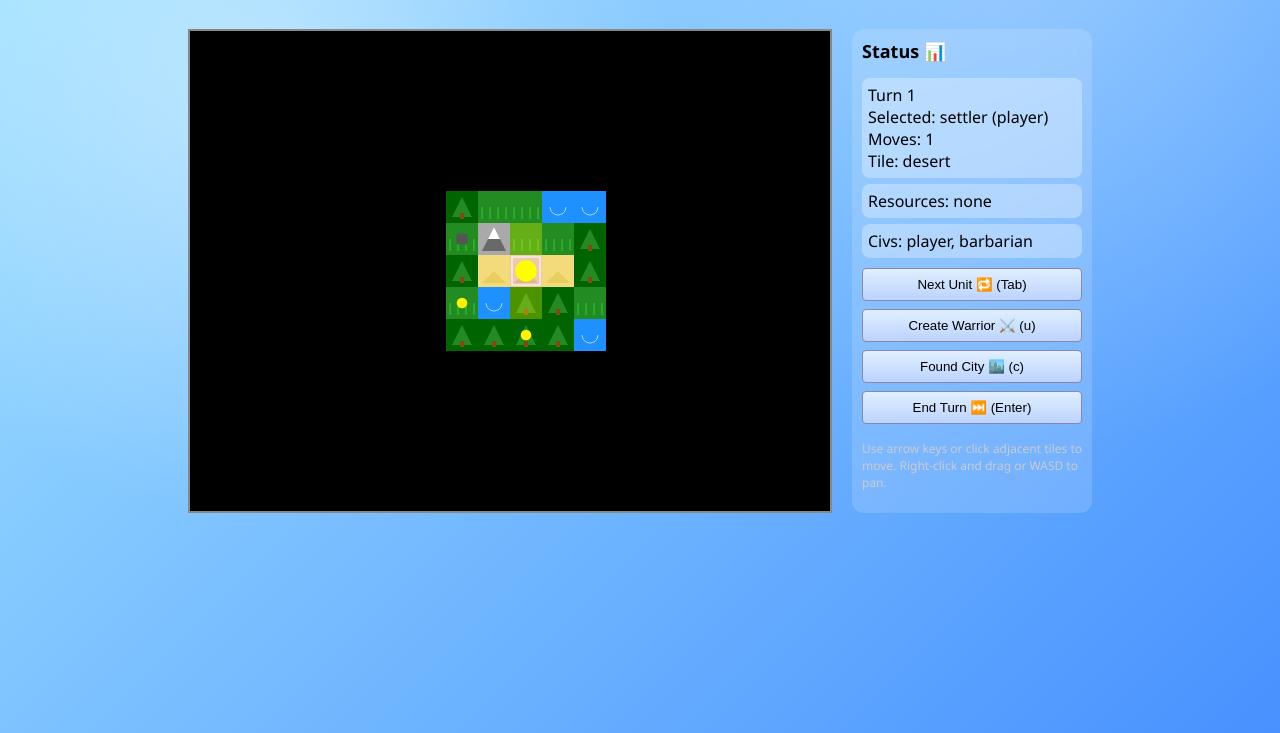
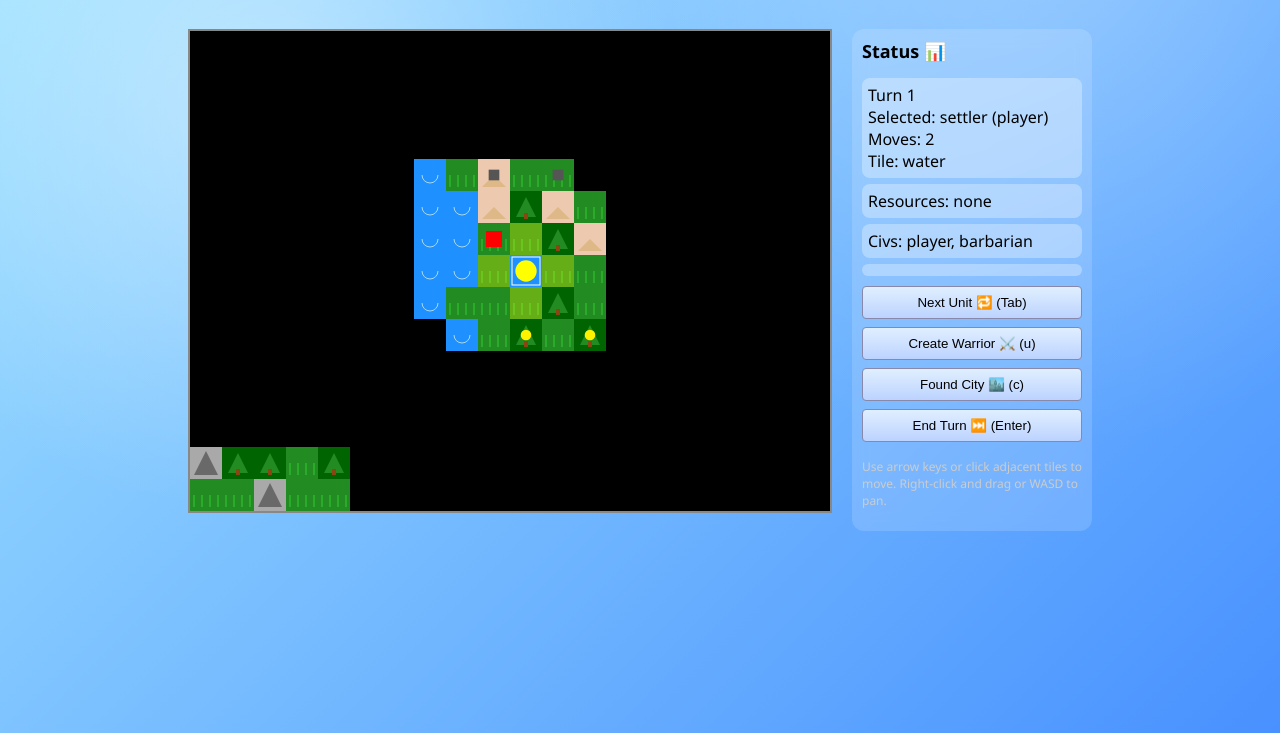
Before and after one commit to shatley123/web4x, a website with bundled scripts: page index.html in a window 1280 px wide. Shown: the part 67-800 px from the top of the page. Built offline with nearby package versions, Linux system fonts and the light colour scheme.

Commit message:
Add continent generation, tile costs, and hover info

```diff
--- a/index.html
+++ b/index.html
@@ -76,6 +76,7 @@
       <p id="info"></p>
       <p id="resources"></p>
       <p id="civs"></p>
+      <p id="hover-info"></p>
       <div id="city-panel" style="display:none;">
         <select id="build-select">
           <option value="warrior">Warrior</option>
--- a/src/game.js
+++ b/src/game.js
@@ -4,7 +4,7 @@ import { processCity } from './city.js';
 export function endTurn(map, units, resources) {
   // Reset movement and move barbarians
   for (const unit of [...units]) {
-    unit.moves = 1;
+    unit.moves = unit.speed;
     if (unit.owner === 'barbarian') {
       const dirs = [
         [0, -1],
--- a/src/main.js
+++ b/src/main.js
@@ -1,5 +1,5 @@
 import { generateMap } from './map.js';
-import { createUnit, moveUnit } from './unit.js';
+import { createUnit, moveUnit, TILE_MOVEMENT_COST } from './unit.js';
 import { createCity } from './city.js';
 import { endTurn } from './game.js';
 
@@ -15,7 +15,78 @@ const ctx = canvas.getContext('2d');
 canvas.width = VIEW_WIDTH * TILE_SIZE;
 canvas.height = VIEW_HEIGHT * TILE_SIZE;
 
+const textures = {};
+
+function createPattern(drawFn) {
+  const c = document.createElement('canvas');
+  c.width = c.height = 32;
+  const cctx = c.getContext('2d');
+  drawFn(cctx);
+  return ctx.createPattern(c, 'repeat');
+}
+
+function initTextures() {
+  textures.water = createPattern((cctx) => {
+    cctx.fillStyle = '#1e90ff';
+    cctx.fillRect(0, 0, 32, 32);
+    cctx.strokeStyle = '#add8e6';
+    cctx.beginPath();
+    cctx.arc(16, 16, 8, 0, Math.PI);
+    cctx.stroke();
+  });
+  textures.grass = createPattern((cctx) => {
+    cctx.fillStyle = '#228b22';
+    cctx.fillRect(0, 0, 32, 32);
+    cctx.strokeStyle = '#32cd32';
+    for (let i = 0; i < 4; i++) {
+      const gx = i * 8 + 4;
+      cctx.beginPath();
+      cctx.moveTo(gx, 28);
+      cctx.lineTo(gx, 16);
+      cctx.stroke();
+    }
+  });
+  textures.mountain = createPattern((cctx) => {
+    cctx.fillStyle = '#a9a9a9';
+    cctx.fillRect(0, 0, 32, 32);
+    cctx.fillStyle = '#696969';
+    cctx.beginPath();
+    cctx.moveTo(16, 4);
+    cctx.lineTo(4, 28);
+    cctx.lineTo(28, 28);
+    cctx.closePath();
+    cctx.fill();
+  });
+  textures.desert = createPattern((cctx) => {
+    cctx.fillStyle = '#edc9af';
+    cctx.fillRect(0, 0, 32, 32);
+    cctx.fillStyle = '#deb887';
+    cctx.beginPath();
+    cctx.moveTo(4, 28);
+    cctx.lineTo(16, 16);
+    cctx.lineTo(28, 28);
+    cctx.closePath();
+    cctx.fill();
+  });
+  textures.forest = createPattern((cctx) => {
+    cctx.fillStyle = '#006400';
+    cctx.fillRect(0, 0, 32, 32);
+    cctx.fillStyle = '#228b22';
+    cctx.beginPath();
+    cctx.moveTo(16, 6);
+    cctx.lineTo(6, 26);
+    cctx.lineTo(26, 26);
+    cctx.closePath();
+    cctx.fill();
+    cctx.fillStyle = '#8b4513';
+    cctx.fillRect(14, 22, 4, 6);
+  });
+}
+
+initTextures();
+
 const info = document.getElementById('info');
+const hoverInfo = document.getElementById('hover-info');
 const endTurnBtn = document.getElementById('end-turn');
 const nextUnitBtn = document.getElementById('next-unit');
 const createWarriorBtn = document.getElementById('create-warrior');
@@ -105,6 +176,25 @@ canvas.addEventListener('click', (e) => {
       }
     }
   }
+});
+
+canvas.addEventListener('mousemove', (e) => {
+  const rect = canvas.getBoundingClientRect();
+  const tx = Math.floor((e.clientX - rect.left) / TILE_SIZE) + cameraX;
+  const ty = Math.floor((e.clientY - rect.top) / TILE_SIZE) + cameraY;
+  const tile = map[ty] && map[ty][tx];
+  if (tile && tile.seen) {
+    let text = `Tile: ${tile.type}`;
+    if (tile.resource) text += `, ${tile.resource}`;
+    if (tile.city) text += `, City (${tile.city.owner})`;
+    hoverInfo.textContent = text;
+  } else {
+    hoverInfo.textContent = '';
+  }
+});
+
+canvas.addEventListener('mouseleave', () => {
+  hoverInfo.textContent = '';
 });
 
 canvas.addEventListener('contextmenu', (e) => e.preventDefault());
@@ -285,7 +375,8 @@ function getAvailableMoves(unit, map, units) {
     const ny = unit.y + dy;
     if (ny < 0 || ny >= map.length || nx < 0 || nx >= map[0].length) continue;
     const tile = map[ny][nx];
-    if (tile.type === 'water' || tile.type === 'mountain') continue;
+    const cost = TILE_MOVEMENT_COST[tile.type] ?? 1;
+    if (!isFinite(cost) || cost > unit.moves) continue;
     if (units.some((u) => u.x === nx && u.y === ny && u.owner === unit.owner)) continue;
     moves.push({ x: nx, y: ny });
   }
@@ -411,72 +502,13 @@ function updateVisibility() {
 }
 
 function drawTile(type, x, y) {
-  switch (type) {
-    case 'water':
-      ctx.fillStyle = '#1e90ff';
-      ctx.fillRect(x, y, TILE_SIZE, TILE_SIZE);
-      ctx.strokeStyle = '#add8e6';
-      ctx.beginPath();
-      ctx.arc(x + TILE_SIZE / 2, y + TILE_SIZE / 2, TILE_SIZE / 4, 0, Math.PI);
-      ctx.stroke();
-      break;
-    case 'grass':
-      ctx.fillStyle = '#228b22';
-      ctx.fillRect(x, y, TILE_SIZE, TILE_SIZE);
-      ctx.strokeStyle = '#32cd32';
-      for (let i = 0; i < 4; i++) {
-        const gx = x + i * (TILE_SIZE / 4) + TILE_SIZE / 8;
-        ctx.beginPath();
-        ctx.moveTo(gx, y + TILE_SIZE - 4);
-        ctx.lineTo(gx, y + TILE_SIZE / 2);
-        ctx.stroke();
-      }
-      break;
-    case 'mountain':
-      ctx.fillStyle = '#a9a9a9';
-      ctx.fillRect(x, y, TILE_SIZE, TILE_SIZE);
-      ctx.fillStyle = '#696969';
-      ctx.beginPath();
-      ctx.moveTo(x + TILE_SIZE / 2, y + 4);
-      ctx.lineTo(x + 4, y + TILE_SIZE - 4);
-      ctx.lineTo(x + TILE_SIZE - 4, y + TILE_SIZE - 4);
-      ctx.closePath();
-      ctx.fill();
-      ctx.fillStyle = '#ffffff';
-      ctx.beginPath();
-      ctx.moveTo(x + TILE_SIZE / 2, y + 4);
-      ctx.lineTo(x + TILE_SIZE / 2 - 6, y + TILE_SIZE / 2);
-      ctx.lineTo(x + TILE_SIZE / 2 + 6, y + TILE_SIZE / 2);
-      ctx.closePath();
-      ctx.fill();
-      break;
-    case 'desert':
-      ctx.fillStyle = '#edc9af';
-      ctx.fillRect(x, y, TILE_SIZE, TILE_SIZE);
-      ctx.fillStyle = '#deb887';
-      ctx.beginPath();
-      ctx.moveTo(x + 4, y + TILE_SIZE - 4);
-      ctx.lineTo(x + TILE_SIZE / 2, y + TILE_SIZE / 2);
-      ctx.lineTo(x + TILE_SIZE - 4, y + TILE_SIZE - 4);
-      ctx.closePath();
-      ctx.fill();
-      break;
-    case 'forest':
-      ctx.fillStyle = '#006400';
-      ctx.fillRect(x, y, TILE_SIZE, TILE_SIZE);
-      ctx.fillStyle = '#228b22';
-      ctx.beginPath();
-      ctx.moveTo(x + TILE_SIZE / 2, y + 6);
-      ctx.lineTo(x + 6, y + TILE_SIZE - 6);
-      ctx.lineTo(x + TILE_SIZE - 6, y + TILE_SIZE - 6);
-      ctx.closePath();
-      ctx.fill();
-      ctx.fillStyle = '#8b4513';
-      ctx.fillRect(x + TILE_SIZE / 2 - 2, y + TILE_SIZE - 10, 4, 6);
-      break;
-    default:
-      ctx.fillStyle = '#ff00ff';
-      ctx.fillRect(x, y, TILE_SIZE, TILE_SIZE);
+  const pattern = textures[type];
+  if (pattern) {
+    ctx.fillStyle = pattern;
+    ctx.fillRect(x, y, TILE_SIZE, TILE_SIZE);
+  } else {
+    ctx.fillStyle = '#ff00ff';
+    ctx.fillRect(x, y, TILE_SIZE, TILE_SIZE);
   }
 }
 
--- a/src/map.js
+++ b/src/map.js
@@ -3,39 +3,72 @@ export const TILE_TYPES = ["water", "grass", "mountain", "desert", "forest"];
 export const RESOURCE_TYPES = ["wheat", "iron"];
 
 /**
- * Generate a map of given width and height.
- * Each tile is an object { type: string, resource: string|null, city: boolean, seen: boolean, visible: boolean, claimedBy: string|null }
+ * Generate a map with continents and biomes.
+ * Each tile is an object { type, resource, city, seen, visible, claimedBy }
  * @param {number} width
  * @param {number} height
- * @returns {Array<Array<{type:string, city:boolean}>>}
+ * @returns {Array<Array<object>>}
  */
 export function generateMap(width, height) {
+  // start as all water
   const map = [];
   for (let y = 0; y < height; y++) {
     const row = [];
     for (let x = 0; x < width; x++) {
-      const type = randomTile();
       row.push({
-        type,
-        resource: randomResource(type),
+        type: "water",
+        resource: null,
         city: null,
         seen: false,
         visible: false,
-        claimedBy: null
+        claimedBy: null,
       });
     }
     map.push(row);
   }
+
+  // create a few continents using flood fill from random seeds
+  const continents = Math.max(1, Math.floor(Math.min(width, height) / 20));
+  for (let i = 0; i < continents; i++) {
+    const targetSize = (width * height) / (continents + 1);
+    const startX = Math.floor(Math.random() * width);
+    const startY = Math.floor(Math.random() * height);
+    const queue = [[startX, startY]];
+    let carved = 0;
+    while (queue.length && carved < targetSize) {
+      const [cx, cy] = queue.shift();
+      if (cy < 0 || cy >= height || cx < 0 || cx >= width) continue;
+      const tile = map[cy][cx];
+      if (tile.type !== "water") continue;
+      tile.type = "grass"; // base land
+      carved++;
+      const dirs = [
+        [0, -1],
+        [0, 1],
+        [-1, 0],
+        [1, 0],
+      ];
+      for (const [dx, dy] of dirs) {
+        if (Math.random() < 0.8) queue.push([cx + dx, cy + dy]);
+      }
+    }
+  }
+
+  // assign biomes and resources
+  for (let y = 0; y < height; y++) {
+    for (let x = 0; x < width; x++) {
+      const tile = map[y][x];
+      if (tile.type === "water") continue;
+      const r = Math.random();
+      if (r < 0.1) tile.type = "mountain";
+      else if (r < 0.3) tile.type = "forest";
+      else if (r < 0.4) tile.type = "desert";
+      else tile.type = "grass";
+      tile.resource = randomResource(tile.type);
+    }
+  }
+
   return map;
-}
-
-function randomTile() {
-  const r = Math.random();
-  if (r < 0.1) return "mountain"; // 10% mountains
-  if (r < 0.3) return "water";    // additional 20% water
-  if (r < 0.5) return "forest";   // 20% forest
-  if (r < 0.6) return "desert";   // 10% desert
-  return "grass";                 // remaining 40% grassland
 }
 
 function randomResource(type) {
--- a/src/unit.js
+++ b/src/unit.js
@@ -1,11 +1,20 @@
 export const UNIT_TYPES = {
-  settler: { strength: 0 },
-  warrior: { strength: 2 },
-  barbarian: { strength: 1 }
+  settler: { strength: 0, speed: 2 },
+  warrior: { strength: 2, speed: 2 },
+  barbarian: { strength: 1, speed: 2 },
+};
+
+export const TILE_MOVEMENT_COST = {
+  water: Infinity,
+  mountain: Infinity,
+  grass: 1,
+  desert: 1,
+  forest: 2,
 };
 
 export function createUnit(type, x, y, owner) {
-  return { type, x, y, owner, moves: 1, fx: x, fy: y };
+  const speed = UNIT_TYPES[type].speed;
+  return { type, x, y, owner, moves: speed, speed, fx: x, fy: y };
 }
 
 export function moveUnit(unit, dx, dy, map, units) {
@@ -14,7 +23,8 @@ export function moveUnit(unit, dx, dy, map, units) {
   const ny = unit.y + dy;
   if (ny < 0 || ny >= map.length || nx < 0 || nx >= map[0].length) return false;
   const tile = map[ny][nx];
-  if (tile.type === 'water' || tile.type === 'mountain') return false;
+  const cost = TILE_MOVEMENT_COST[tile.type] ?? 1;
+  if (!isFinite(cost) || cost > unit.moves) return false;
 
   const target = units.find(u => u.x === nx && u.y === ny);
   if (target) {
@@ -25,7 +35,7 @@ export function moveUnit(unit, dx, dy, map, units) {
       unit.fy = unit.y;
       unit.x = nx;
       unit.y = ny;
-      unit.moves -= 1;
+      unit.moves -= cost;
       return 'attack';
     }
     return false;
@@ -35,7 +45,7 @@ export function moveUnit(unit, dx, dy, map, units) {
   unit.fy = unit.y;
   unit.x = nx;
   unit.y = ny;
-  unit.moves -= 1;
+  unit.moves -= cost;
   return 'move';
 }
 
```
Also changed, not shown: test/game.test.js (+4 -1 lines), test/unit.test.js (+2 -1 lines).
